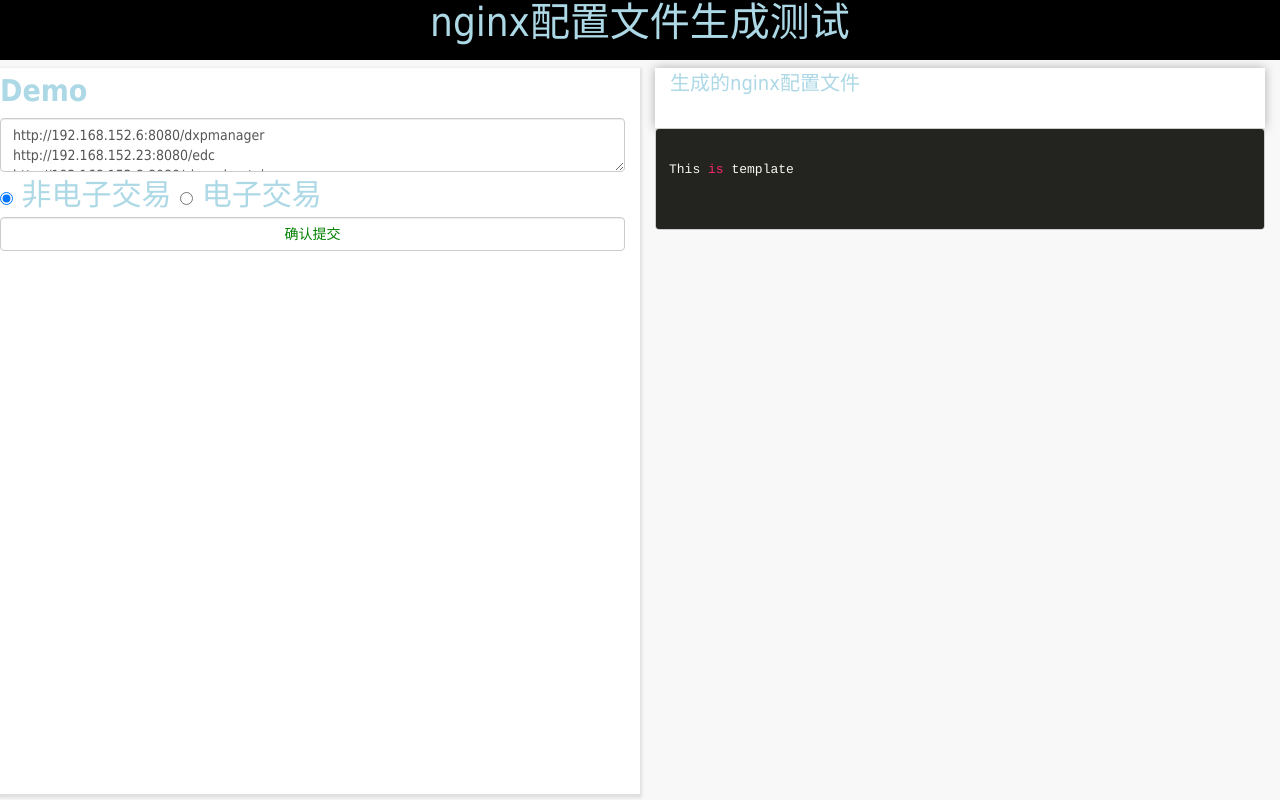
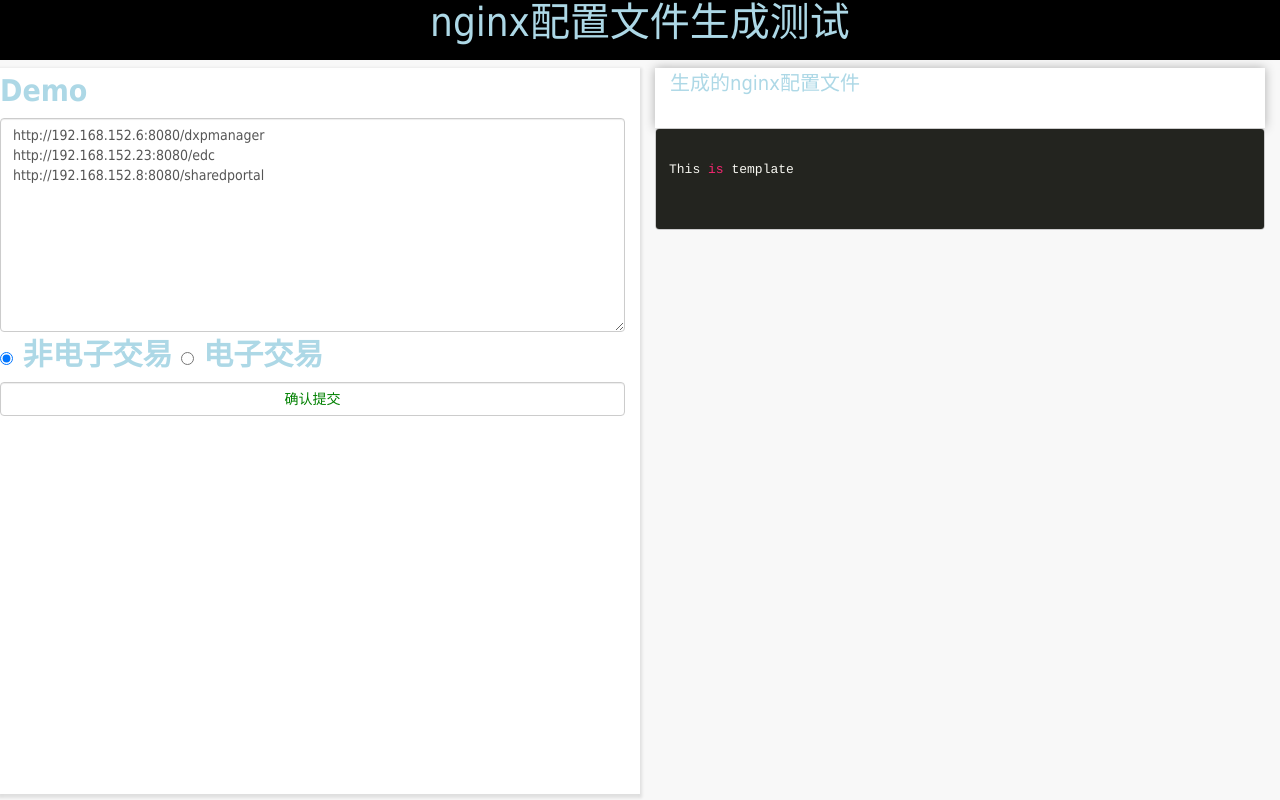
Before and after one commit to xianyu-bot/generateNginxConf, a Flask app: page / in a window 1280 px wide. Run offline with Flask 2, Linux system fonts and the light colour scheme; some libraries are stand-ins or nearby versions.

Commit message:
修改页面按钮样式

```diff
--- a/templates/index.html
+++ b/templates/index.html
@@ -20,13 +20,21 @@
                 <form method="post" id="url_post_form">
                     <div class="form-group">
                         <label for="url_str">Demo</label>
-                        <textarea name="url_str" form="url_post_form" class="form-control">
+                        <textarea name="url_str" form="url_post_form" class="form-control" rows="10">
 http://192.168.152.6:8080/dxpmanager
 http://192.168.152.23:8080/edc
 http://192.168.152.8:8080/sharedportal
                         </textarea>
-                        <input type="radio" name="project_type" id="非电子交易" value="非电子交易" checked> 非电子交易
-                        <input type="radio" name="project_type" id="电子交易" value="电子交易"> 电子交易
+                        <div class="radio-list">
+                            <label>
+                                <input type="radio" value="非电子交易" name="project_type" data-title="非电子交易" checked/> 非电子交易
+                            </label>
+                            <label>
+                                <input type="radio" value="电子交易" name="project_type" data-title="电子交易" /> 电子交易
+                            </label>
+                        </div>
+                        <!-- <input type="radio" name="project_type" id="非电子交易" value="非电子交易" checked> 非电子交易
+                        <input type="radio" name="project_type" id="电子交易" value="电子交易"> 电子交易 -->
                         <input type="submit" value="确认提交" class="form-control submit">
                     </div>
                 </form>
```
Also changed, not shown: README.md.
